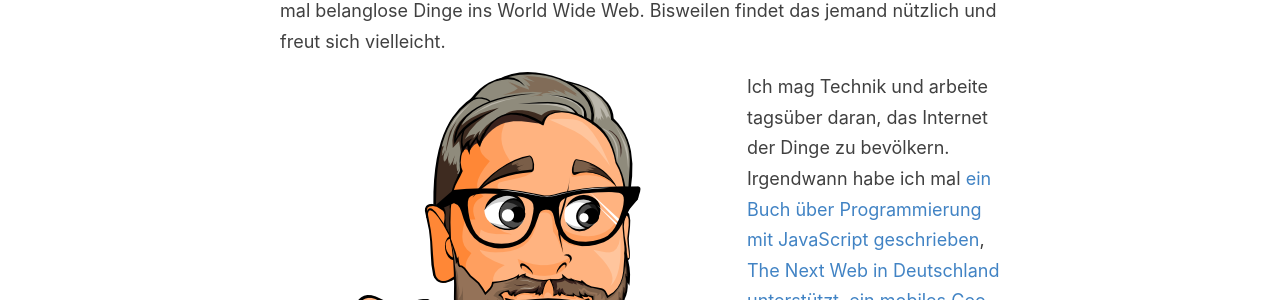
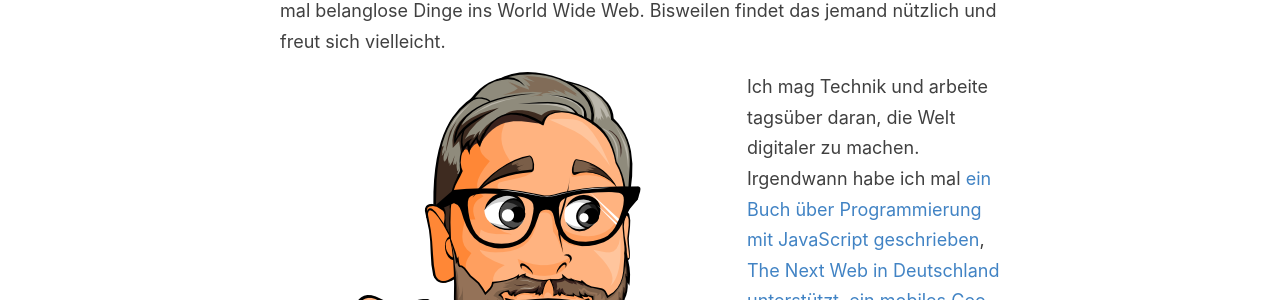
Before and after one commit to herrhochhaus/herrhochhaus.github.io, a Jekyll site: the page built from _pages/about.md, in a window 1280 px wide. Shown: the part 528-828 px from the top of the page. Built offline with Jekyll 4.4.1, drawn with Linux system fonts in a browser that asks for light colours.

Commit message:
slight cleanup

```diff
--- a/_pages/about.md
+++ b/_pages/about.md
@@ -12,7 +12,7 @@ Hi, mein Name ist Hochhaus und seit über 20 Jahren schreibe ich mal nützliche
 
 ![Herr Hochhaus schreibt](/images/herrhochhausschreibt.png){: style="float: left; margin-right: 1em;"}
 
-Ich mag Technik und arbeite tagsüber daran, das Internet der Dinge zu bevölkern. Irgendwann habe ich mal [ein Buch über Programmierung mit JavaScript geschrieben](https://www.manning.com/books/meteor-in-action), [The Next Web in Deutschland unterstützt](https://thenextweb.com/author/stephanhochhaus), [ein mobiles Geo-Game konzipiert](https://www.youtube.com/watch?v=PuaYI4n3w5o) und ein Unternehmen gegründet (bis auf [wenige Spuren](https://www.faz.net/aktuell/technik-motor/markennamen-gib-mir-ein-o-12040868.html) ist das erfolgreich aus dem Netz gelöscht).
+Ich mag Technik und arbeite tagsüber daran, die Welt digitaler zu machen. Irgendwann habe ich mal [ein Buch über Programmierung mit JavaScript geschrieben](https://www.manning.com/books/meteor-in-action), [The Next Web in Deutschland unterstützt](https://thenextweb.com/author/stephanhochhaus), [ein mobiles Geo-Game konzipiert](https://www.youtube.com/watch?v=PuaYI4n3w5o) und ein Unternehmen gegründet (bis auf [wenige Spuren](https://www.faz.net/aktuell/technik-motor/markennamen-gib-mir-ein-o-12040868.html) ist das erfolgreich aus dem Netz gelöscht).
 
 Wenn ich nicht arbeite, dann interessiere ich mich für Gadgets, Kettlebells, Musik - am liebsten mit Schlagzeug, [Podcasts](/podcasts) und Pen-and-paper Rollenspiele.
 
```
Also changed, not shown: _posts/2021/2021-11-30-Specialized-Vado-4.0.md (renamed from _posts/2021-11-30-Specialized-Vado-4.0.md), _posts/2021/2021-4-18-20km-auf-dem-Neanderlandsteig.md (renamed from _posts/2021-4-18-20km-auf-dem-Neanderlandsteig.md), _posts/2021/2021-4-23-Veischeder-Sonnenpfad.md (renamed from _posts/2021-4-23-Veischeder-Sonnenpfad.md), _posts/2021/2021-4-7-Hallo-Welt.md (renamed from _posts/2021-4-7-Hallo-Welt.md), _posts/2021/2021-4-7-Polywav-Rodecaster.md (renamed from _posts/2021-4-7-Polywav-Rodecaster.md), _posts/2021/2021-5-1-Zeitreise-entlang-der-Wupper.md (renamed from _posts/2021-5-1-Zeitreise-entlang-der-Wupper.md), _posts/2021/2021-5-14-Backforce-One.md (renamed from _posts/2021-5-14-Backforce-One.md), _posts/2021/2021-8-14-Node-Red-auf-Synology.md (renamed from _posts/2021-8-14-Node-Red-auf-Synology.md), _posts/2021/2021-8-16-Audio-im-Vergleich.md (renamed from _posts/2021-8-16-Audio-im-Vergleich.md).
